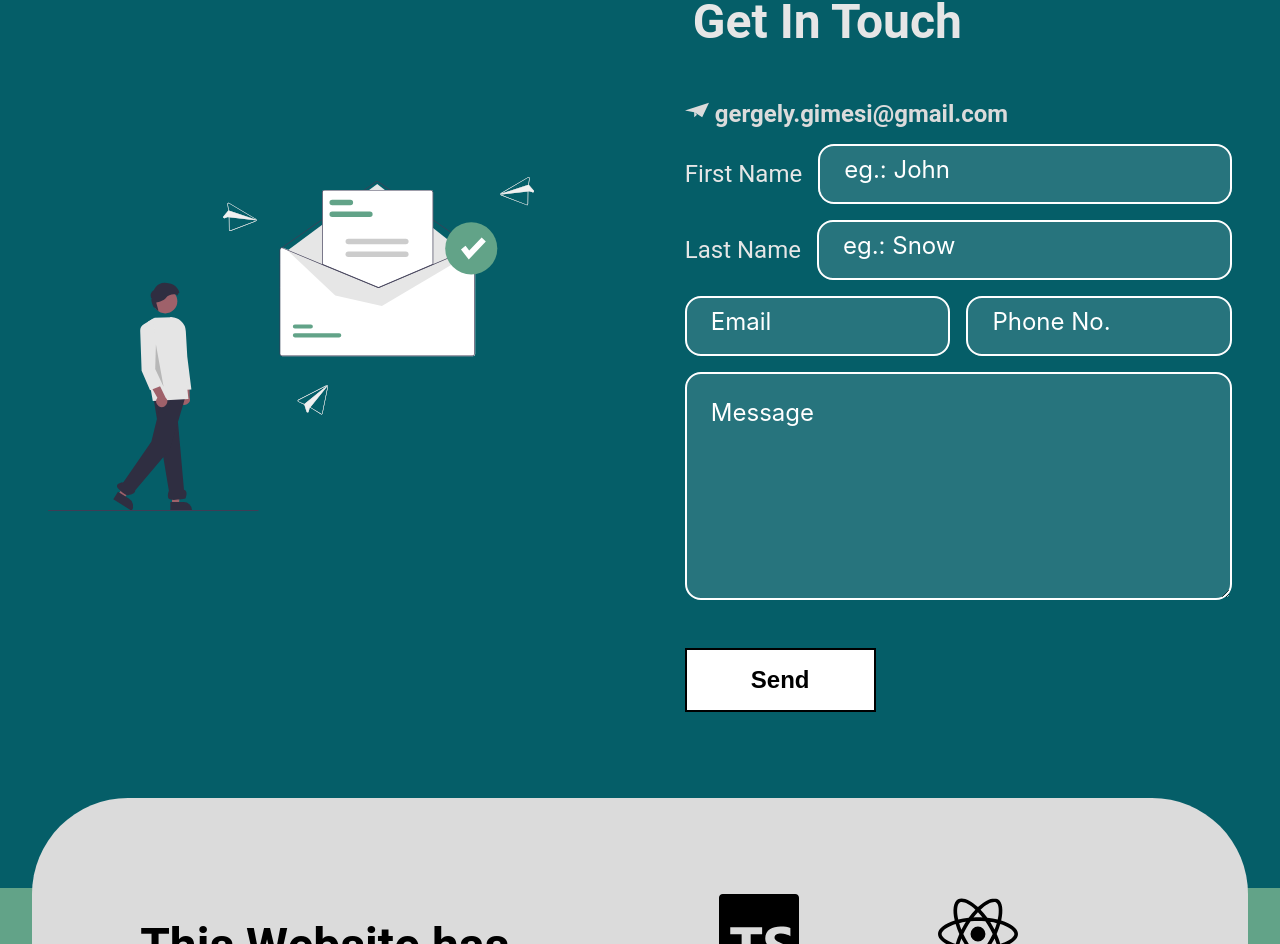
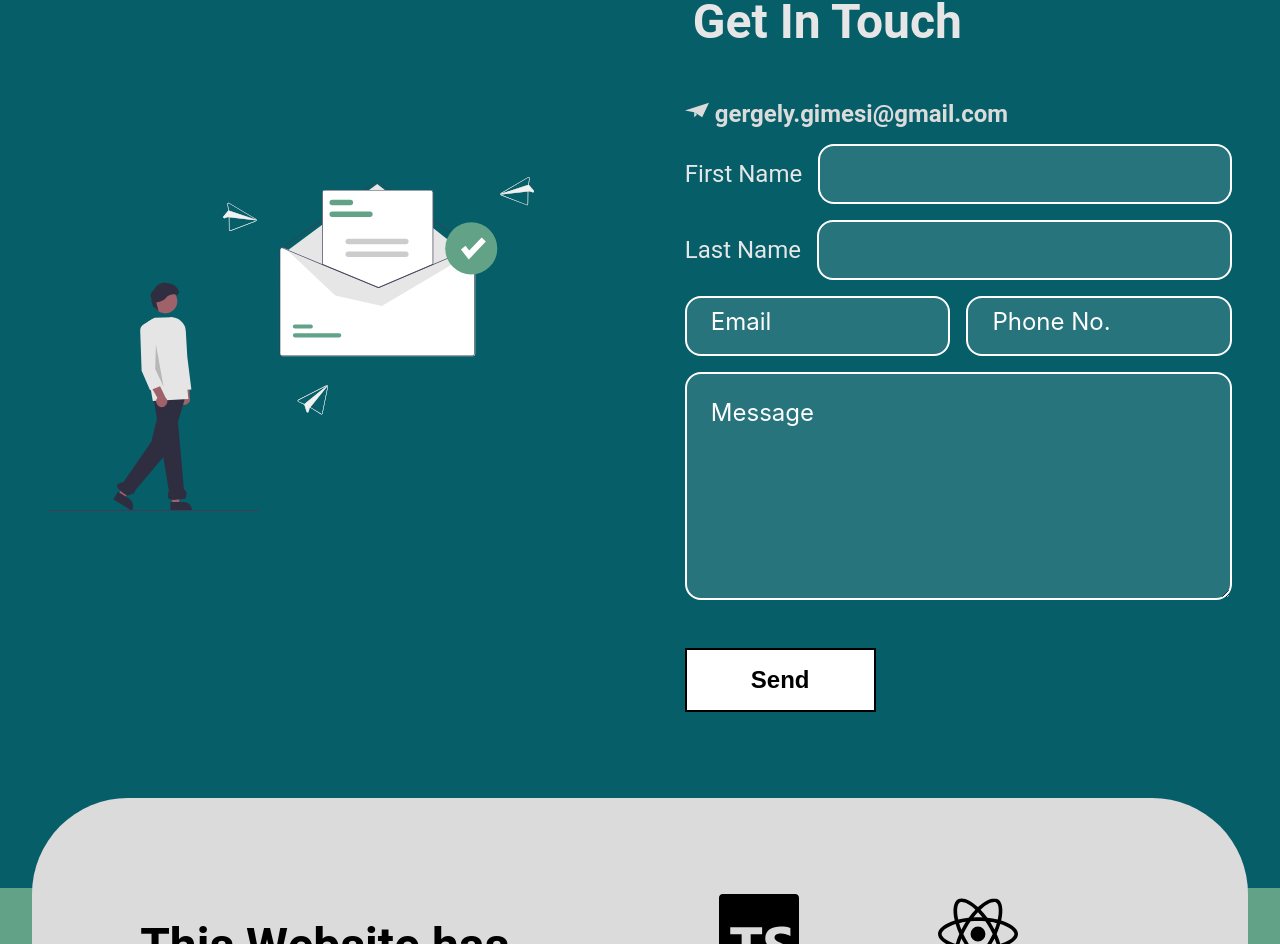
Before and after one commit to gimesi13/Learning-Typescript, a React (Create React App) app in the folder ts-portfolio/: page / in a window 1280 px wide. Shown: the part 2349-3293 px from the top of the page. Built offline with nearby package versions, Linux system fonts and the light colour scheme.

Commit message:
final form validations

```diff
--- a/ts-portfolio/src/components/Contact.tsx
+++ b/ts-portfolio/src/components/Contact.tsx
@@ -41,6 +41,9 @@ export const Contact: React.FC = (): JSX.Element => {
     }
   };
 
+  const required = (value: string) => (value ? undefined : "*Required");
+  const validateEmail = (value: string) =>
+    value! && value.includes("@") ? undefined : "incorrect email address";
   const validate = (
     e: object
   ): ValidationErrors | Promise<ValidationErrors> => {
@@ -64,12 +67,11 @@ export const Contact: React.FC = (): JSX.Element => {
         <img className="inbox-svg" src={inbox} alt="inbox" />
       </motion.div>
       <Form
-        validate={validate}
         onSubmit={() => {
           sendEmail();
         }}
       >
-        {({ handleSubmit }) => (
+        {({ handleSubmit, values, valid }) => (
           <form ref={form} onSubmit={handleSubmit} className="contact-right">
             <h1>Get In Touch</h1>
             <h2>
@@ -77,22 +79,37 @@ export const Contact: React.FC = (): JSX.Element => {
             </h2>
             <div className="contact-right-name">
               <label>First Name</label>
-              <Field
-                name="firstname"
-                component="input"
-                placeholder="eg.: John"
-              ></Field>
+              <Field validate={required} name="firstname">
+                {({ input, meta }) => (
+                  <>
+                    <input type="text" placeholder="" {...input}></input>
+                    {meta.touched && meta.error && <span>{meta.error}</span>}
+                  </>
+                )}
+              </Field>
             </div>
             <div className="contact-right-name">
               <label>Last Name</label>
-              <Field
-                name="lastname"
-                component="input"
-                placeholder="eg.: Snow"
-              ></Field>
+              <Field validate={required} name="lastname">
+                {({ input, meta }) => (
+                  <>
+                    <input type="text" placeholder="" {...input}></input>
+                    {meta.touched && meta.error && (
+                      <span className="error-message">{meta.error}</span>
+                    )}
+                  </>
+                )}
+              </Field>
             </div>
             <div className="contact-right-email-phone">
-              <Field name="email" component="input" placeholder="Email"></Field>
+              <Field validate={validateEmail} name="email">
+                {({ input, meta }) => (
+                  <>
+                    <input type="text" placeholder="Email" {...input}></input>
+                    {meta.touched && meta.error && <span>{meta.error}</span>}
+                  </>
+                )}
+              </Field>
               <Field
                 name="phone"
                 component="input"
```
